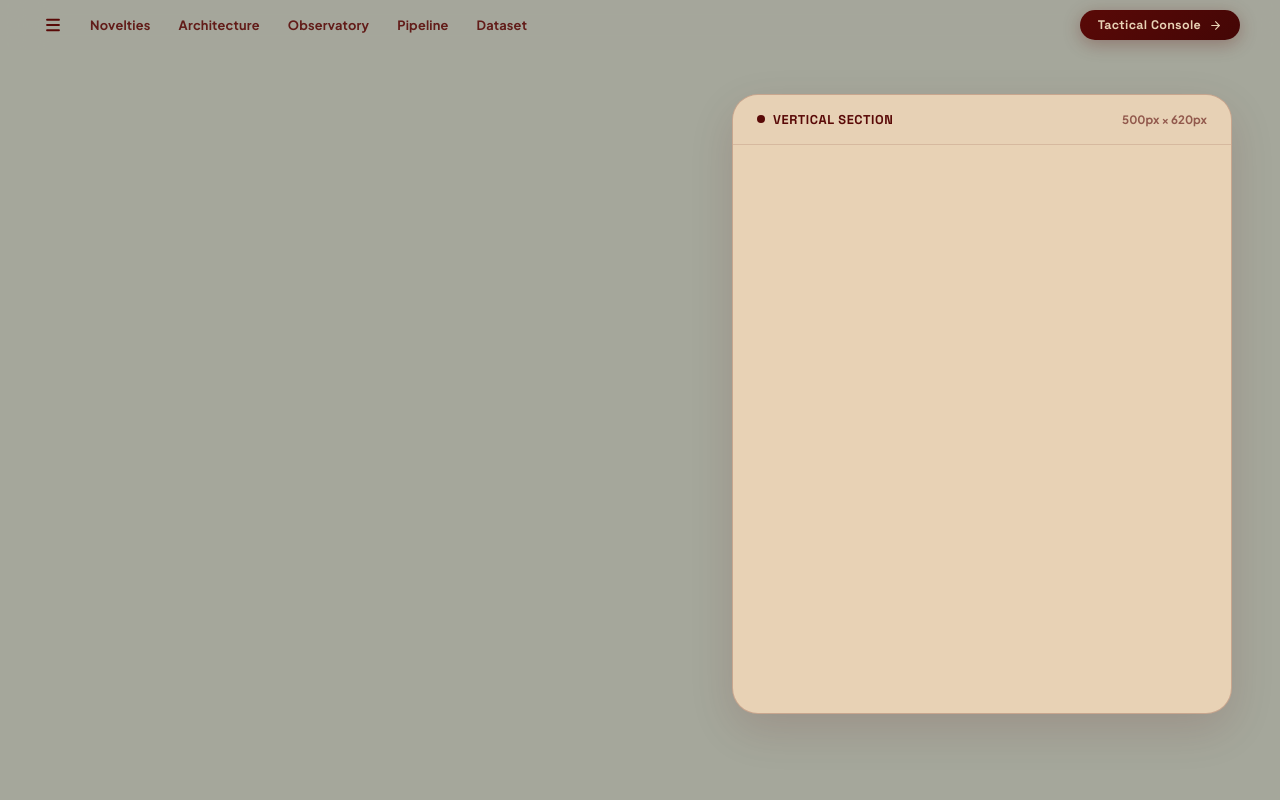
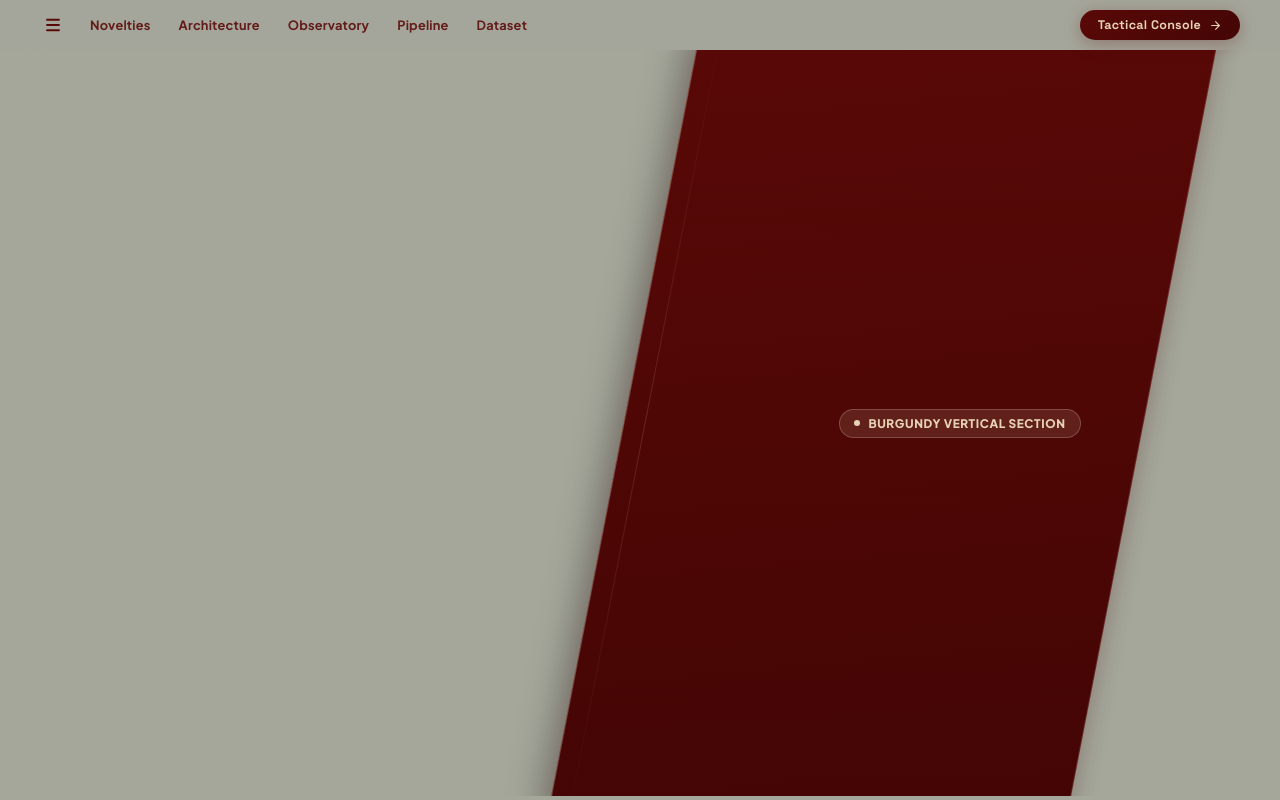
Before and after one commit to SachinYadav2446/Pitch-Lab, a React app in the folder frontend/: page / in a window 1280 px wide. Built offline with nearby package versions, Linux system fonts and the light colour scheme; the HTML template or start-up script is replaced by a standard one.

Commit message:
feat(hero): create full-height slanted vertical slab in deep burgundy (#590907) leaning to the right

```diff
--- a/frontend/src/components/Hero.jsx
+++ b/frontend/src/components/Hero.jsx
@@ -5,94 +5,105 @@ export default function Hero({ onLaunchStudio }) {
     <section style={{
       position: 'relative',
       width: '100%',
-      maxWidth: '1440px',
-      margin: '0 auto',
-      padding: '32px 48px 60px',
-      minHeight: 'calc(100vh - 65px)',
+      minHeight: 'calc(100vh - 54px)', // Spans top to bottom directly under navbar
+      height: 'calc(100vh - 54px)',
       display: 'flex',
-      alignItems: 'center',
+      alignItems: 'stretch',
+      overflow: 'hidden',
+      backgroundColor: 'var(--bg-sage)',
       boxSizing: 'border-box'
     }}>
-      {/* 3-Part Layout Container */}
+      {/* 3-Part Grid Container */}
       <div style={{
+        position: 'relative',
         width: '100%',
+        maxWidth: '1440px',
+        margin: '0 auto',
         display: 'flex',
-        alignItems: 'center',
+        alignItems: 'stretch',
         justifyContent: 'space-between',
-        gap: '40px'
+        height: '100%'
       }}>
-        {/* Left Side Space (Reserved for the other two parts) */}
+        {/* Left Side Space (Reserved for the remaining 2 parts) */}
         <div style={{
           flex: 1,
+          zIndex: 10,
+          padding: '48px',
           display: 'flex',
-          flexDirection: 'column'
+          flexDirection: 'column',
+          justifyContent: 'center'
         }}>
-          {/* Space reserved for remaining sections */}
+          {/* Space reserved for Part 1 & Part 2 */}
         </div>
 
-        {/* Vertical Section: Leaning to the right side with generous width */}
+        {/* Leaned Deep Burgundy Vertical Section (Spans Top to Bottom, angled) */}
         <div style={{
-          width: '500px',
-          minWidth: '440px',
-          height: '620px',
-          borderRadius: '26px',
-          background: 'var(--cream-beige)',
-          border: '1.5px solid rgba(89, 9, 7, 0.22)',
-          boxShadow: '0 16px 45px rgba(89, 9, 7, 0.12)',
-          display: 'flex',
-          flexDirection: 'column',
           position: 'relative',
-          overflow: 'hidden',
-          transition: 'all 0.3s ease'
+          width: '520px',
+          minWidth: '460px',
+          height: '100%',
+          marginRight: '60px', // Leaning towards the right side of screen
+          zIndex: 5
         }}>
-          {/* Clean Top Bar of the Vertical Box */}
+          {/* Angled Deep Burgundy Slab (#590907) */}
           <div style={{
-            padding: '16px 24px',
-            borderBottom: '1px solid rgba(89, 9, 7, 0.12)',
-            display: 'flex',
-            alignItems: 'center',
-            justifyContent: 'space-between',
-            background: 'rgba(232, 210, 181, 0.5)'
+            position: 'absolute',
+            top: '-20px',
+            bottom: '-20px',
+            left: 0,
+            right: 0,
+            background: 'linear-gradient(175deg, #590907 0%, #430504 100%)',
+            transform: 'skewX(-11deg)', // Dynamic slant/lean
+            transformOrigin: 'top center',
+            boxShadow: '-14px 0 35px rgba(0, 0, 0, 0.22), 0 0 25px rgba(89, 9, 7, 0.2)',
+            borderLeft: '1.5px solid rgba(232, 210, 181, 0.3)',
+            borderRight: '1px solid rgba(232, 210, 181, 0.15)'
           }}>
-            <div style={{ display: 'flex', alignItems: 'center', gap: '8px' }}>
-              <span style={{
-                width: '8px',
-                height: '8px',
-                borderRadius: '50%',
-                backgroundColor: 'var(--burgundy-deep)'
-              }} />
-              <span style={{
-                fontFamily: 'Space Grotesk, sans-serif',
-                fontSize: '0.80rem',
-                fontWeight: 800,
-                color: 'var(--burgundy-deep)',
-                letterSpacing: '0.6px',
-                textTransform: 'uppercase'
-              }}>
-                Vertical Section
-              </span>
-            </div>
-
-            <span style={{
-              fontSize: '0.72rem',
-              fontWeight: 700,
-              color: 'var(--burgundy-deep)',
-              opacity: 0.6
-            }}>
-              500px × 620px
-            </span>
+            {/* Subtle high-tech diagonal accent line */}
+            <div style={{
+              position: 'absolute',
+              top: 0,
+              bottom: 0,
+              left: '20px',
+              width: '1px',
+              background: 'linear-gradient(to bottom, transparent, rgba(232, 210, 181, 0.15), transparent)'
+            }} />
           </div>
 
-          {/* Internal Canvas Area */}
+          {/* Content Container inside the Burgundy section (Un-skewed) */}
           <div style={{
-            flex: 1,
-            padding: '28px',
+            position: 'relative',
+            zIndex: 6,
+            height: '100%',
             display: 'flex',
             flexDirection: 'column',
             justifyContent: 'center',
-            alignItems: 'center'
+            alignItems: 'center',
+            padding: '48px 36px',
+            color: 'var(--cream-beige)'
           }}>
-            {/* Ready for content */}
+            {/* Content area ready for Part 3 */}
+            <div style={{
+              display: 'flex',
+              alignItems: 'center',
+              gap: '8px',
+              padding: '6px 14px',
+              borderRadius: '20px',
+              background: 'rgba(232, 210, 181, 0.12)',
+              border: '1px solid rgba(232, 210, 181, 0.25)',
+              fontSize: '0.74rem',
+              fontWeight: 800,
+              letterSpacing: '0.6px',
+              textTransform: 'uppercase'
+            }}>
+              <span style={{
+                width: '6px',
+                height: '6px',
+                borderRadius: '50%',
+                backgroundColor: 'var(--cream-beige)'
+              }} />
+              <span>Burgundy Vertical Section</span>
+            </div>
           </div>
         </div>
       </div>
```
